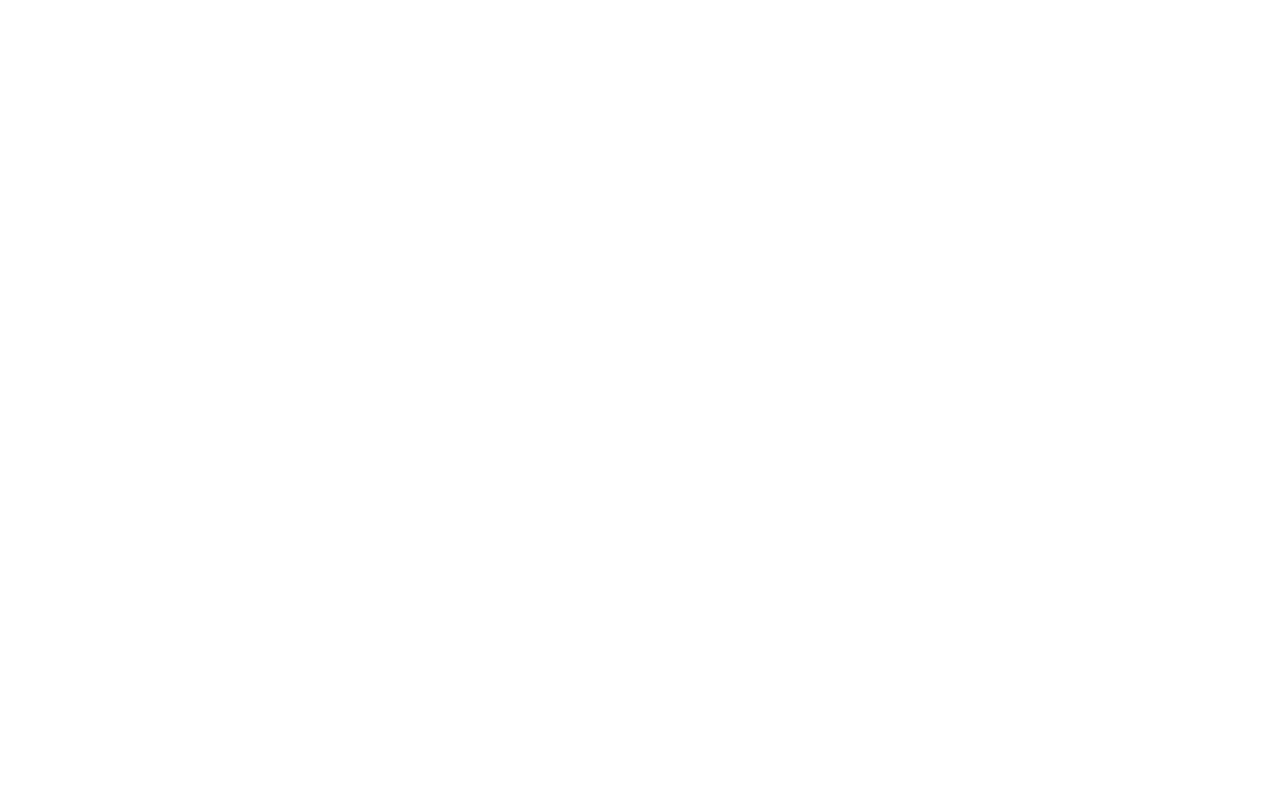
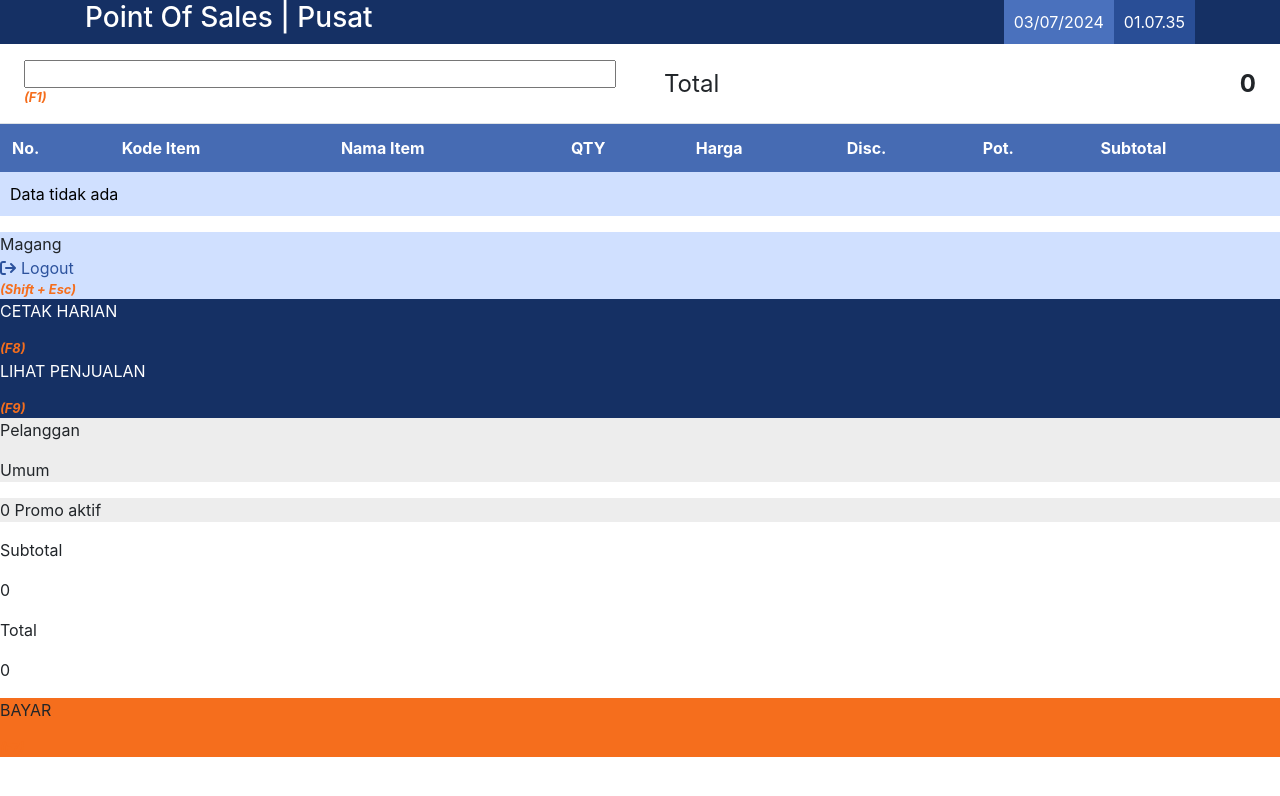
Before and after one commit to rifkigg/point-of-sales, a plain HTML site: page index.html in a window 1280 px wide. Drawn offline with nearby package versions, Linux system fonts and the light colour scheme.

Commit message:
kerangka

```diff
--- a/index.html
+++ b/index.html
@@ -1,13 +1,117 @@
 <!DOCTYPE html>
 <html lang="en">
-<head>
-    <meta charset="UTF-8">
-    <meta name="viewport" content="width=device-width, initial-scale=1.0">
+  <head>
+    <meta charset="UTF-8" />
+    <meta name="viewport" content="width=device-width, initial-scale=1.0" />
     <title>Point OF Sales</title>
-    <link rel="stylesheet" href="style.css">
-</head>
-<body>
+    <link rel="stylesheet" href="style.css" />
+    <link
+      rel="stylesheet"
+      href="https://pro.fontawesome.com/releases/v6.0.0-beta1/css/all.css"
+    />
+    <link
+      rel="stylesheet"
+      href="https://stackpath.bootstrapcdn.com/bootstrap/4.5.2/css/bootstrap.min.css"
+    />
+  </head>
+  <body>
+    <nav>
+      <div class="container">
+        <div class="logo">
+          <h3>Point Of Sales | Pusat</h3>
+        </div>
+        <div class="tanggal-jam">
+          <div class="date">
+            <p id="currentDate"></p>
+          </div>
+          <div class="time">
+            <p id="currentTime"></p>
+          </div>
+        </div>
+      </div>
+    </nav>
+
+    <section class="header">
+      <div class="scan">
+        <input type="text" />
+        <p class="shortcut-btn">(F1)</p>
+      </div>
+
+      <div class="total">
+        <p>Total</p>
+        <p>0</p>
+      </div>
+    </section>
+
+    <main>
+      <div class="table">
+        <table class="table table-striped mb-0 fw-500 text-white">
+          <tr>
+            <th>No.</th>
+            <th>Kode Item</th>
+            <th>Nama Item</th>
+            <th>QTY</th>
+            <th>Harga</th>
+            <th>Disc.</th>
+            <th>Pot.</th>
+            <th>Subtotal</th>
+          </tr>
+        </table>
+        <div class="no-data"></div>
+      </div>
+      <div class="fitur">
+        <!-- lutfi -->
+      </div>
+    </main>
+
+    <footer>
+      <div class="btn-logout">
+        <p>Magang</p>
+        <div class="logout">
+          <i class="fa-solid fa-arrow-right-from-bracket"></i>
+          <p>Logout</p>
+        </div>
+        <p class="shortcut-btn">(Shift + Esc)</p>
+      </div>
+      <div class="btn-cetakharian biru">
+        <!-- Icon -->
+        <p>CETAK HARIAN</p>
+        <p class="shortcut-btn">(F8)</p>
+      </div>
+      <div class="btn-lihatpenjualan biru">
+        <!-- Icon -->
+        <p>LIHAT PENJUALAN</p>
+        <p class="shortcut-btn">(F9)</p>
+      </div>
+      <div class="btn-pelangganumu light-gray">
+        <p>Pelanggan</p>
+        <p>Umum</p>
+        <!-- Icon -->
+      </div>
+      <div class="btn-promo light-gray">
+        <!-- Flex -->
+        <p>0 Promo aktif</p>
+        <!-- Icon -->
+      </div>
+      <div class="info">
+        <div class="subtotal">
+          <p>Subtotal</p>
+          <p>0</p>
+        </div>
+        <div class="total">
+          <p>Total</p>
+          <p>0</p>
+        </div>
+      </div>
+      <div class="btn-bayar">
+        <!-- Flex -->
+        <!-- Icon -->
+        <p>BAYAR</p>
+        <p class="shortcut-btn">(F7)</p>
+      </div>
+    </footer>
 
     <script src="script.js"></script>
-</body>
+    <script src="https://stackpath.bootstrapcdn.com/bootstrap/4.5.2/js/bootstrap.min.js"></script>
+  </body>
 </html>
--- a/script.js
+++ b/script.js
@@ -0,0 +1,27 @@
+// Sistem Tanggal Dan Jam
+function updateTime() {
+  const now = new Date();
+  const options = { day: "2-digit", month: "2-digit", year: "numeric" };
+  const date = now.toLocaleDateString("id-ID", options);
+  const time = now.toLocaleTimeString("id-ID");
+
+  document.getElementById("currentDate").textContent = date;
+  document.getElementById("currentTime").textContent = time;
+}
+
+updateTime();
+setInterval(updateTime, 1000); // Update setiap detik
+
+// Sistem Table
+document.addEventListener("DOMContentLoaded", function () {
+  const table = document.querySelector("table");
+  const no_data = document.querySelector('.no-data');
+
+  if (table.rows.length <= 1) {
+    // Jumlah baris tabel kurang dari atau sama dengan 1 (hanya header)
+    const message = document.createElement('p');
+    message.textContent = 'Data tidak ada';
+    message.setAttribute('colspan', '8'); // Menambahkan atribut colspan
+    no_data.appendChild(message);
+  }
+});
--- a/style.css
+++ b/style.css
@@ -0,0 +1,148 @@
+* {
+  margin: 0;
+  padding: 0;
+  box-sizing: border-box;
+}
+
+:root {
+  --dark-blue: #153064;
+  --blue: #1f4080;
+  --blue2: #2c529d;
+  --light-blue: #294e96;
+  --light-blue2: #4a71bd;
+  --light-blue3: #d0e0ff;
+  --dark-grey: #ededed;
+  --light-grey: #ededed;
+  --putih: #fff;
+  --bs-table-bg: transparent;
+  --bs-table-accent-bg: transparent;
+  --bs-table-striped-color: #212529;
+  --bs-table-striped-bg: rgba(0, 0, 0, 0.05);
+  --bs-table-active-color: #212529;
+  --bs-table-active-bg: rgba(0, 0, 0, 0.1);
+  --bs-table-hover-color: #212529;
+  --bs-table-hover-bg: rgba(0, 0, 0, 0.075);
+}
+
+.shortcut-btn {
+    color: #f56e1d;
+    font-weight: bold;
+    font-style: italic;
+    font-size: 1vw;
+}
+
+nav {
+  background-color: var(--dark-blue);
+  color: var(--putih);
+  padding: 10px auto 0 auto;
+}
+
+.container {
+  display: flex;
+  justify-content: space-between;
+  align-items: center;
+  margin: 0;
+}
+
+.tanggal-jam {
+  display: flex;
+  align-items: center;
+}
+
+.tanggal-jam p {
+    margin: 0;
+    padding: 10px;
+}
+
+.tanggal-jam .date {
+    background-color: var(--light-blue2);
+}
+.tanggal-jam .time {
+    background-color: var(--light-blue);
+}
+
+.header {
+  width: 100%;
+  display: flex;
+  align-items: center;
+}
+
+.header .scan {
+  width: 100%;
+  padding: 16px 24px;
+}
+
+.header .total {
+  width: 100%;
+  display: flex;
+  justify-content: space-between;
+  align-items: center;
+  padding: 16px 24px;
+  font-size: 24px;
+}
+
+.header .total p {
+  margin: 0;
+}
+
+.header .total p:last-child {
+  font-weight: bolder;
+}
+
+.header .scan input {
+  width: 100%;
+}
+
+.shortcut-btn {
+  margin: 0;
+}
+
+table {
+  background-color: var(--light-blue2);
+}
+
+.no-data p {
+  background-color: var(--light-blue3);
+  color: black;
+  padding: 10px;
+  margin: 0;
+}
+
+footer {
+    display: flex;
+    justify-content: space-around;
+    align-items: center;
+}
+
+.btn-logout {
+    background-color: var(--light-blue3);
+}
+
+.btn-logout p {
+    margin: 0;
+}
+
+.logout {
+    display: flex;
+    align-items: center;
+    gap: 5px;
+    color: #2c529d;
+}
+
+.logout p {
+    margin: 0;
+}
+
+.biru {
+    background-color: var(--dark-blue);
+
+    color: white;
+}
+
+.light-gray {
+    background-color: var(--light-grey);
+}
+
+.btn-bayar {
+    background-color: #f56e1d;
+}
```
